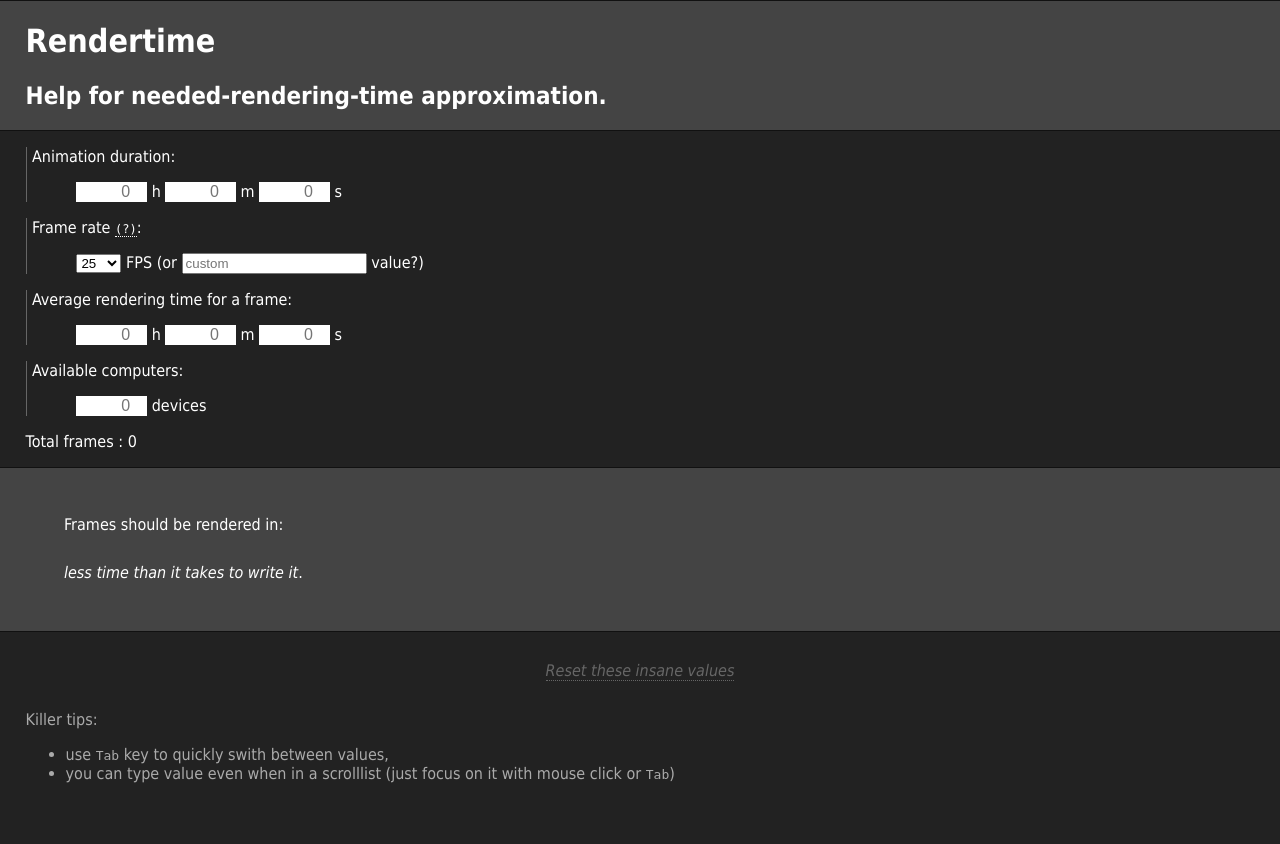
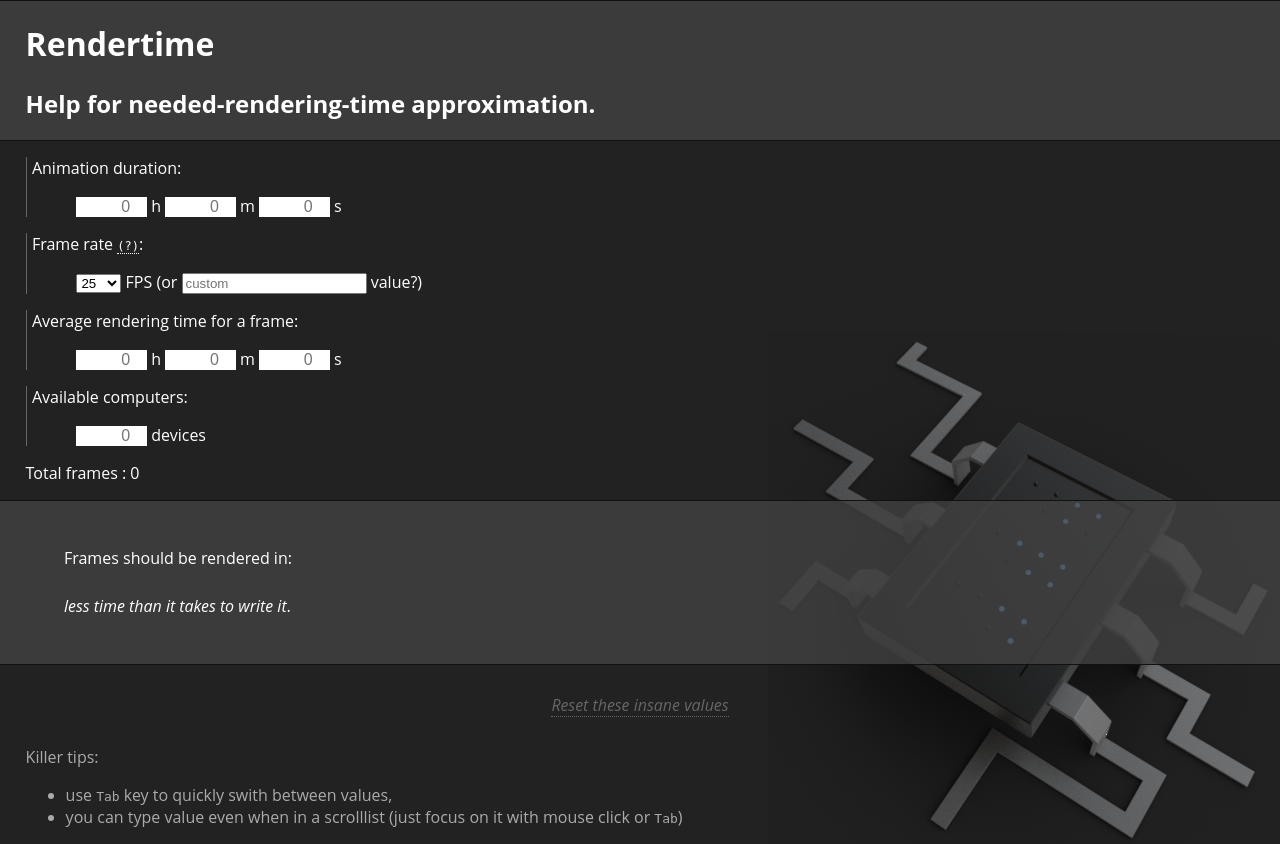
Before and after one commit to Vinc3r/rendertime, a PHP site: page /index.html in a window 1280 px wide. Before the commit the page ends 783 px from the top, so only its background shows below. Run offline with PHP 8.4, Linux system fonts and the light colour scheme.

Commit message:
graphic WIP

```diff
--- a/rendertime.css
+++ b/rendertime.css
@@ -1,7 +1,7 @@
 body{
-    background-color: #222;
+    background: #222 url("sources/renderz/0002.png") no-repeat bottom right fixed;
     color: #fff;
-    font-family: OpenSans, tahoma, arial, sans-serif;
+    font-family: "Open Sans", Tahoma, Arial, Sans-serif;
     margin: 0;
     padding: 0;
 }
@@ -39,7 +39,7 @@ a{
 
 
 #finalTimeDiv, #titles{
-    background-color: #444;
+    background-color: rgba(66,66,66,.8);
     border-top: 1pt solid #111;
     border-bottom: 1pt solid #111;
 }
```
Also changed, not shown: sources/renderz/0001.png (added), sources/renderz/0002.png (added), 4 other files.
